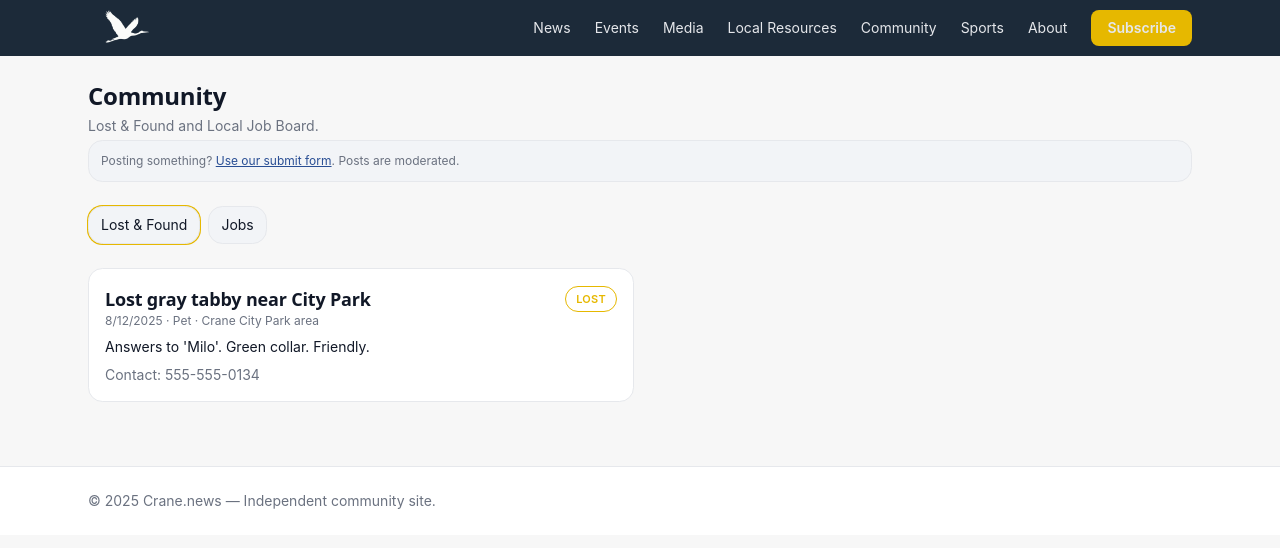
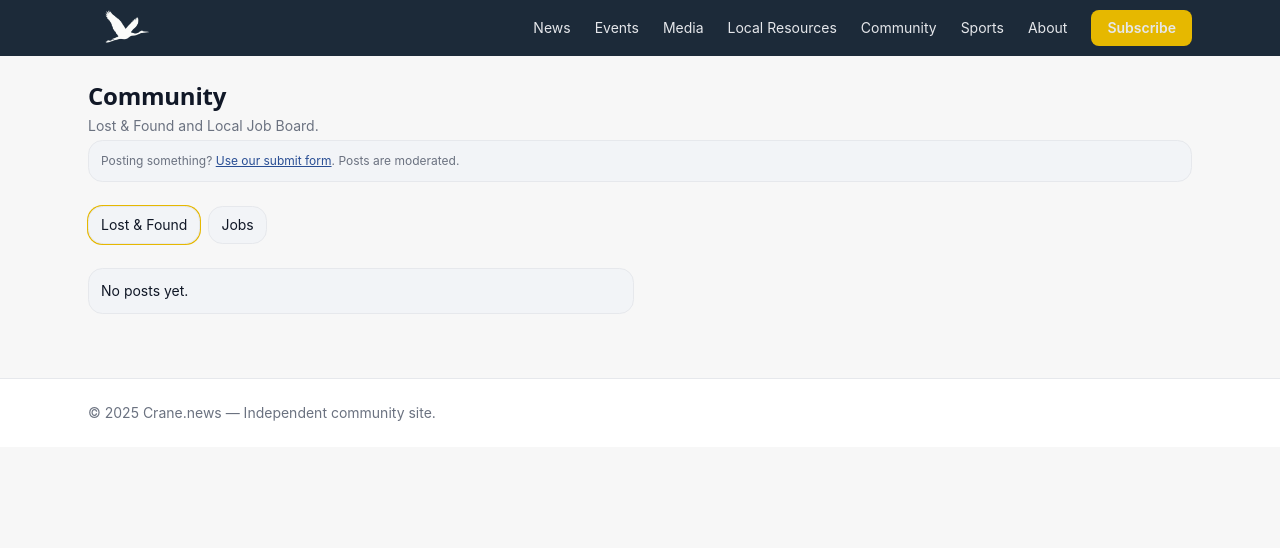
Before and after one commit to WarmMilkCodes/crane-news, a Next.js app: page /community in a window 1280 px wide. Shown: the top 548 px of the page. Built offline with nearby package versions, Linux system fonts and the light colour scheme.

Commit message:
Remove demo data

```diff
--- a/src/data/community.ts
+++ b/src/data/community.ts
@@ -21,28 +21,6 @@ export type JobPost = PostBase & {
   pay?: string;              // "$14–$16/hr", "DOE"
 };
 
-export const lostFound: LostFoundPost[] = [
-  {
-    id: "lf-2025-08-12-tabby",
-    type: "Lost",
-    category: "Pet",
-    title: "Lost gray tabby near City Park",
-    date: "2025-08-12",
-    contact: "555-555-0134",
-    location: "Crane City Park area",
-    notes: "Answers to 'Milo'. Green collar. Friendly.",
-  },
-];
+export const lostFound: LostFoundPost[] = [];
 
-export const jobs: JobPost[] = [
-  {
-    id: "job-2025-08-10-market-cashier",
-    company: "Sunfest Market",
-    type: "Part-time",
-    title: "Cashier / Front End",
-    date: "2025-08-10",
-    contact: "apply in-store",
-    notes: "Evenings & weekends. Great for students.",
-    pay: "$13–$15/hr",
-  },
-];
+export const jobs: JobPost[] = [];
```
